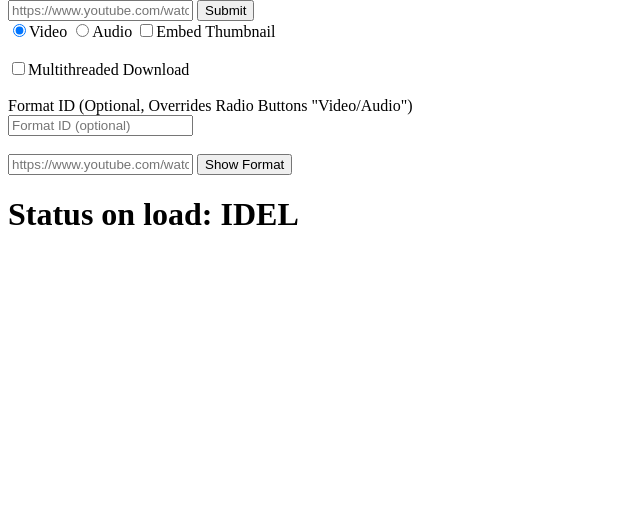
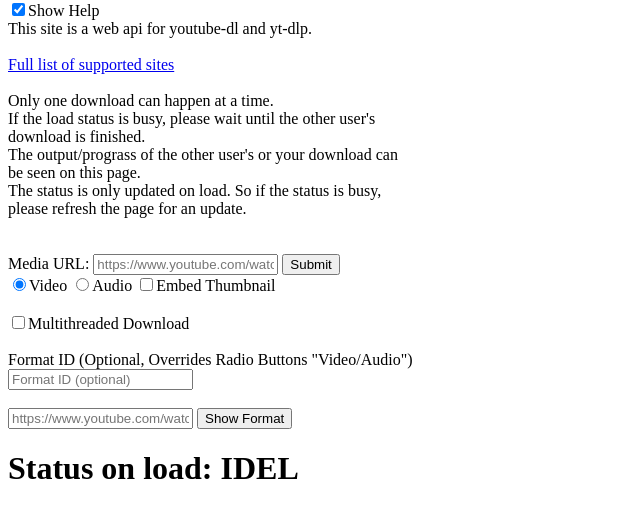
Before and after one commit to natheraf/myWebsite, a PHP site: page /pages/ytDownloadPage.html in a window 1280 px wide. Shown: the part 20-532 px from the top of the page, without its empty margins (0-640 px from the left). Before the commit the page ends 245 px from the top, so only its background shows below. Run offline with PHP 8.4, Linux system fonts and the light colour scheme.

Commit message:
added help/ramble in ytdownloadpage

```diff
--- a/pages/ytDownloadPage.html
+++ b/pages/ytDownloadPage.html
@@ -20,7 +20,17 @@
             <h2 id="warning"></h2>
             <div id="download_form">
                 <form action="../scripts/ytCmdDownload.php" method="post" onsubmit="">
-                    <input type="text" id="ytURL" name="ytURL" placeholder="https://www.youtube.com/watch?v=...">
+                    <label for="showHelp"><input id="showHelp" type="checkbox" onchange="toggleShowHelp()" checked>Show Help</label>
+                    <div id="helpDiv">
+                        <div>This site is a web api for youtube-dl and yt-dlp.</div><br>
+                        <div><a href="https://github.com/yt-dlp/yt-dlp/blob/master/supportedsites.md" target="_blank">Full list of supported sites</a></div><br>
+                        <div>Only one download can happen at a time.</div>
+                        <div>If the load status is busy, please wait until the other user's download is finished.</div>
+                        <div>The output/prograss of the other user's or your download can be seen on this page.</div>
+                        <div>The status is only updated on load. So if the status is busy, please refresh the page for an update.</div><br>
+                    </div>
+                    <br>
+                    <label>Media URL: <input type="text" id="ytURL" name="ytURL" placeholder="https://www.youtube.com/watch?v=..."></label>
                     <input type="submit" value="Submit" onclick="download_start()"><br>
                     <label for="videoFormat"><input type="radio" id="videoFormat" name="format" value="videoFormat" checked>Video</label>
                     <label for="audioFormat"><input type="radio" id="audioFormat" name="format" value="audioFormat">Audio</label>
--- a/scripts/ytUpdateDownloadStatus_ajax_solution.js
+++ b/scripts/ytUpdateDownloadStatus_ajax_solution.js
@@ -70,6 +70,16 @@ function toggleMTArgExplanation() {
     }
 }
 
+function toggleShowHelp() {
+    if (document.getElementById("showHelp").checked) {
+        document.getElementById("helpDiv").style.visibility = 'visible';
+        document.getElementById("helpDiv").style.height = 'auto';
+    } else {
+        document.getElementById("helpDiv").style.visibility = 'hidden';
+        document.getElementById("helpDiv").style.height = '0';
+    }
+}
+
 function onDownloadCompletePageLoad() {
     var xhttp = new XMLHttpRequest();
     xhttp.onreadystatechange = function() {
--- a/styles/ytDownloadPage.css
+++ b/styles/ytDownloadPage.css
@@ -1,6 +1,12 @@
 #multithreadedArgs {
     visibility: hidden;
     height: 0px;
+    width: 400px;
+}
+
+#helpDiv {
+    visibility: visible;
+    height: auto;
     width: 400px;
 }
 
```
